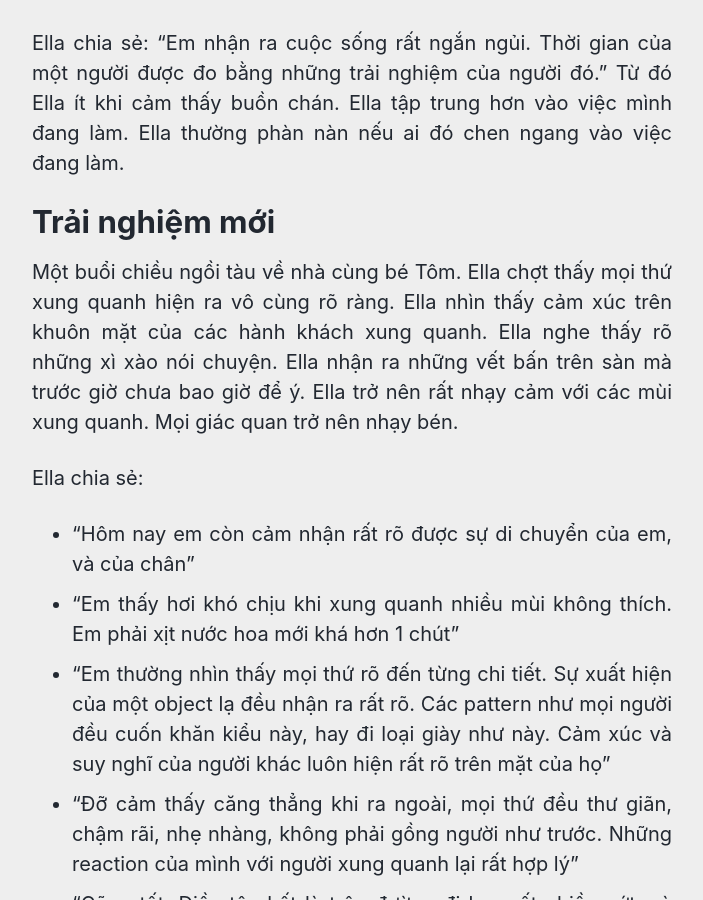
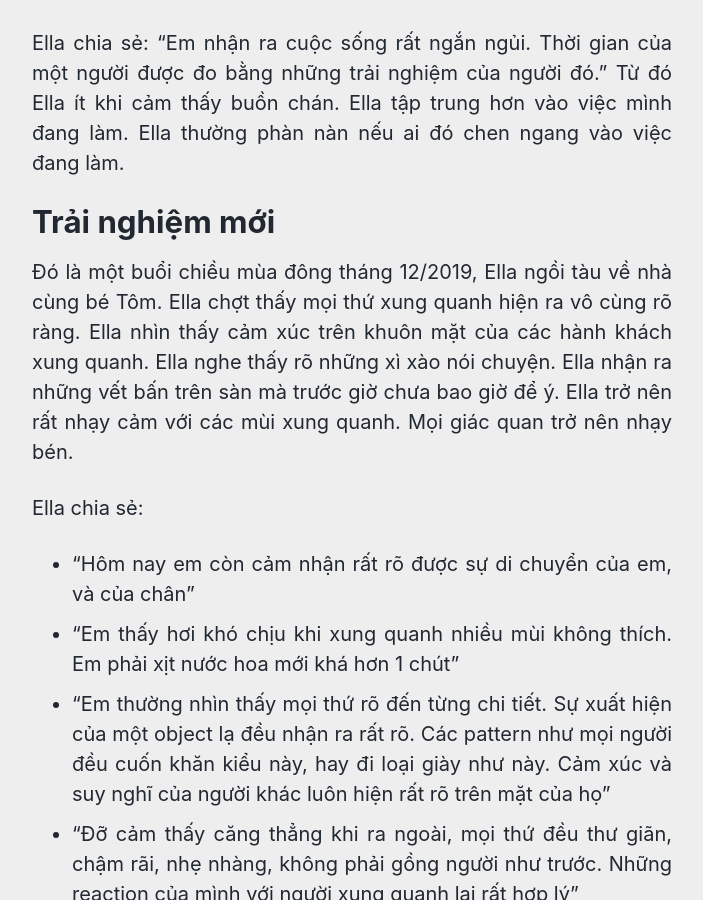
Before and after one commit to twinni7/twinni7.github.io, a Jekyll site: the page built from _posts/tam-thuc/2019-12-09-trai-nghiem-cua-ella.md, in a window 1280 px wide and 900 px high, scrolled down 1639 px. Shown: the whole window, without its empty margins (288-991 px from the left). Built offline with Jekyll 4.4.1, drawn with Linux system fonts in a browser that asks for light colours; cached includes are drawn as plain includes; nearby versions of some CDN libraries.

Commit message:
add date

```diff
--- a/_posts/tam-thuc/2019-12-09-trai-nghiem-cua-ella.md
+++ b/_posts/tam-thuc/2019-12-09-trai-nghiem-cua-ella.md
@@ -33,7 +33,7 @@ Ella chia sẻ: "Em nhận ra cuộc sống rất ngắn ngủi. Thời gian c
 
 # Trải nghiệm mới
 
-Một buổi chiều ngồi tàu về nhà cùng bé Tôm. Ella chợt thấy mọi thứ xung quanh hiện ra vô cùng rõ ràng. Ella nhìn thấy cảm xúc trên khuôn mặt của các hành khách xung quanh. Ella nghe thấy rõ những xì xào nói chuyện. Ella nhận ra những vết bấn trên sàn mà trước giờ chưa bao giờ để ý. Ella trở nên rất nhạy cảm với các mùi xung quanh. Mọi giác quan trở nên nhạy bén.
+Đó là một buổi chiều mùa đông tháng 12/2019, Ella ngồi tàu về nhà cùng bé Tôm. Ella chợt thấy mọi thứ xung quanh hiện ra vô cùng rõ ràng. Ella nhìn thấy cảm xúc trên khuôn mặt của các hành khách xung quanh. Ella nghe thấy rõ những xì xào nói chuyện. Ella nhận ra những vết bấn trên sàn mà trước giờ chưa bao giờ để ý. Ella trở nên rất nhạy cảm với các mùi xung quanh. Mọi giác quan trở nên nhạy bén.
 
 Ella chia sẻ:
 
```
